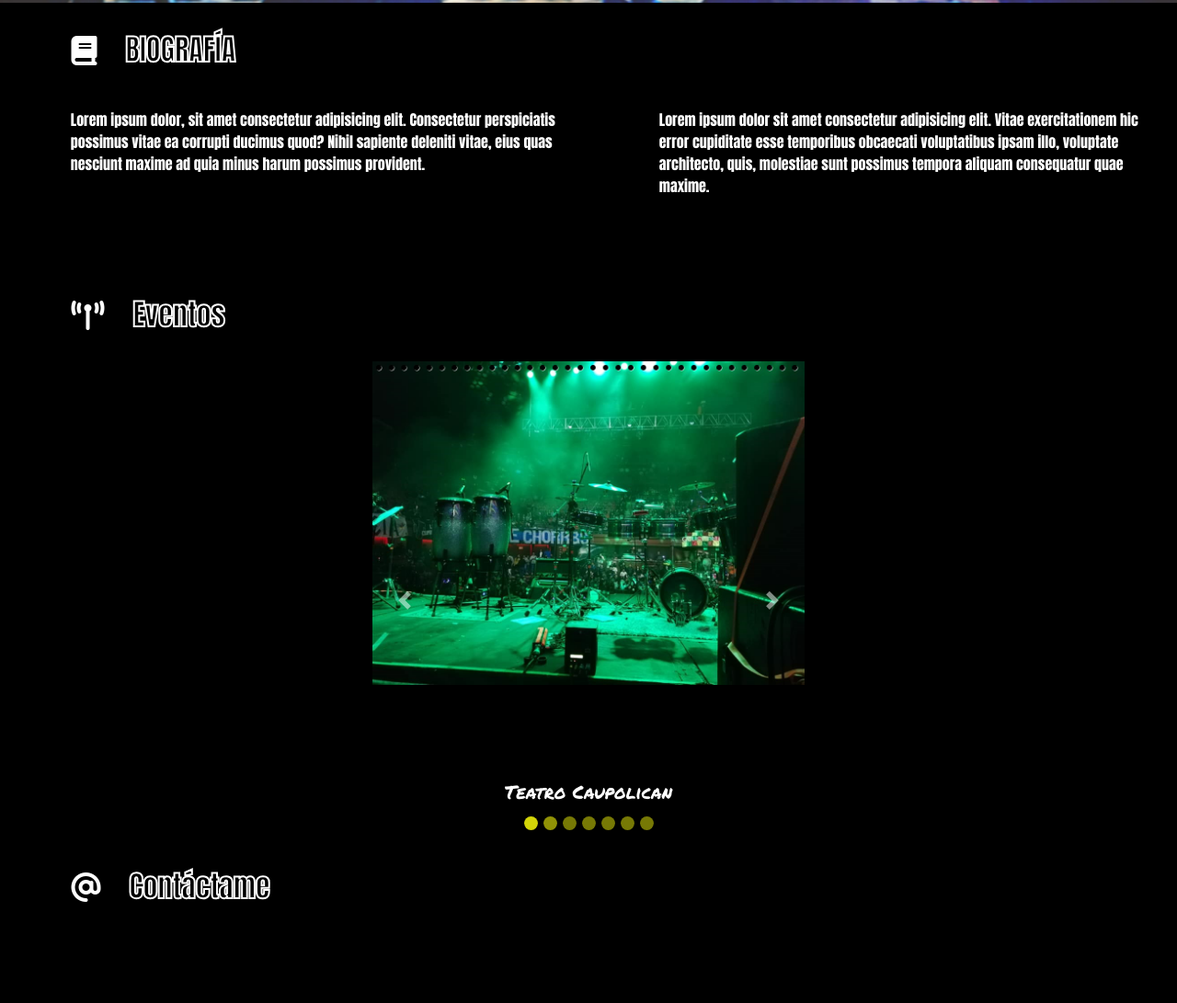
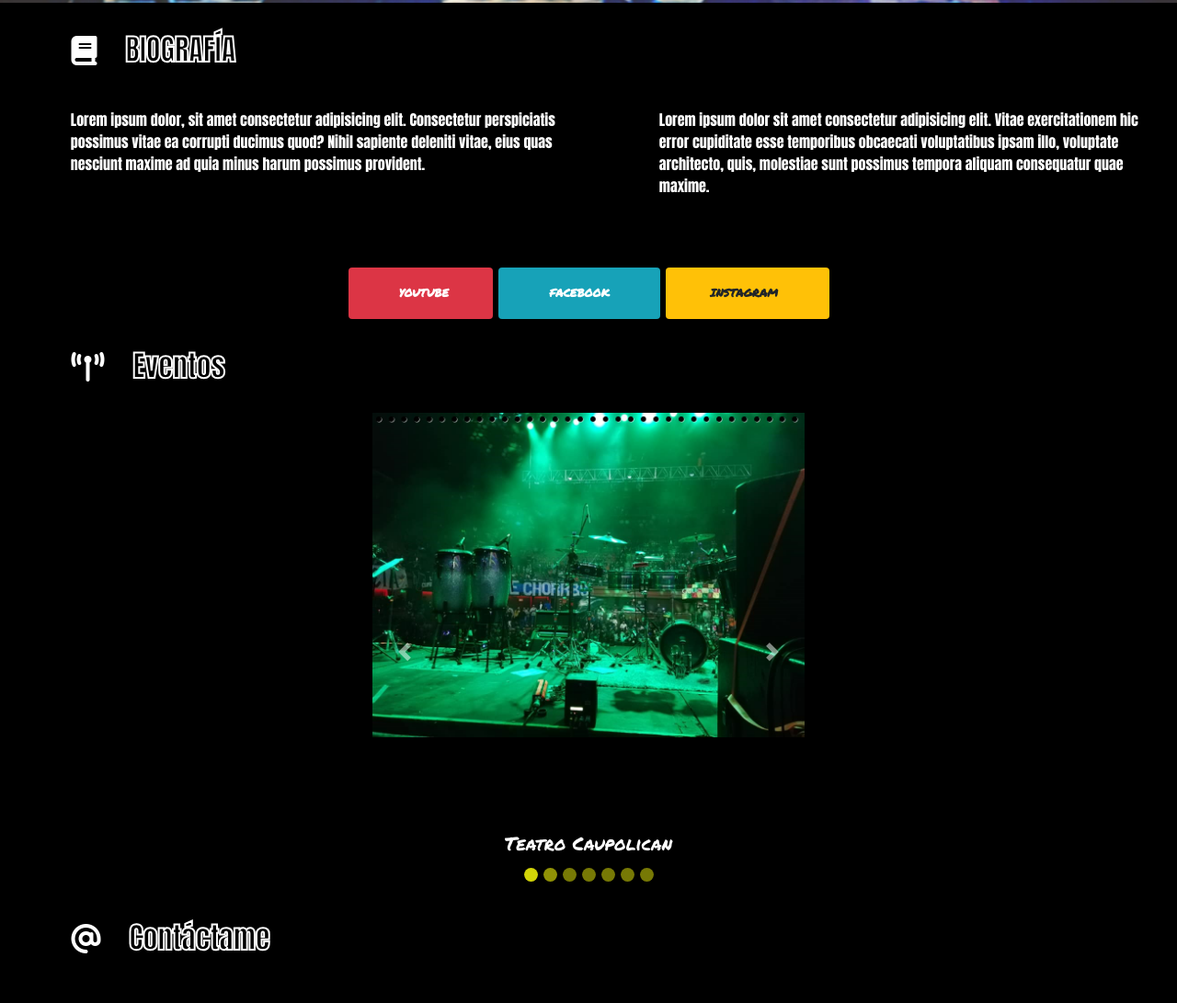
Before and after one commit to Alefuentes982/DesafioLatam, a plain HTML site: page index.html in a window 1280 px wide. Shown: the part 618-1709 px from the top of the page at 92% size. Drawn offline with nearby package versions, Linux system fonts and the light colour scheme; a script that the page names is missing; a web font is replaced by a local one.

Commit message:
botones redes sociales ok

```diff
--- a/assets/css/style.css
+++ b/assets/css/style.css
@@ -103,3 +103,8 @@ footer i {
   color: #000;
   text-decoration: none;
 }
+
+.botones a {
+    padding: 2% 5%;
+
+}
--- a/index.html
+++ b/index.html
@@ -23,11 +23,11 @@
     <!--My CSS-->
     <link rel="stylesheet" href="assets\css\style.css">
 
-
   </head>
 
   <body>
     <!--barra de navegacion!-->
+
 
     <nav class="navbar navbar-expand-lg  navbar-light bg-light  fixed-top ">
       <a class="navbar-brand" href="#">Ale Fuentes</a>
@@ -68,6 +68,12 @@
           cupiditate esse temporibus obcaecati voluptatibus ipsam illo, voluptate architecto, quis, molestiae sunt
           possimus tempora aliquam consequatur quae maxime.</p>
       </div>
+      <div class="container text-center botones">
+      <a href="https://www.youtube.com/channel/UCICZY8uIG_eq_IM3rpj3nhA/featured" target="blank_" class="badge badge-danger pr-5">YOUTUBE</a>
+      <a href="https://www.facebook.com/ale.fuentes.14" target="blank_" class="badge badge-info">FACEBOOK</a>
+      <a href="http://www.instagram.com/ale_xandro_982" target="blank_" class="badge badge-warning pl-5">INSTAGRAM</a>
+    </div>
+
     </section>
 
     <section class="container-fluid eventos EnComun" id="eventos">
```
